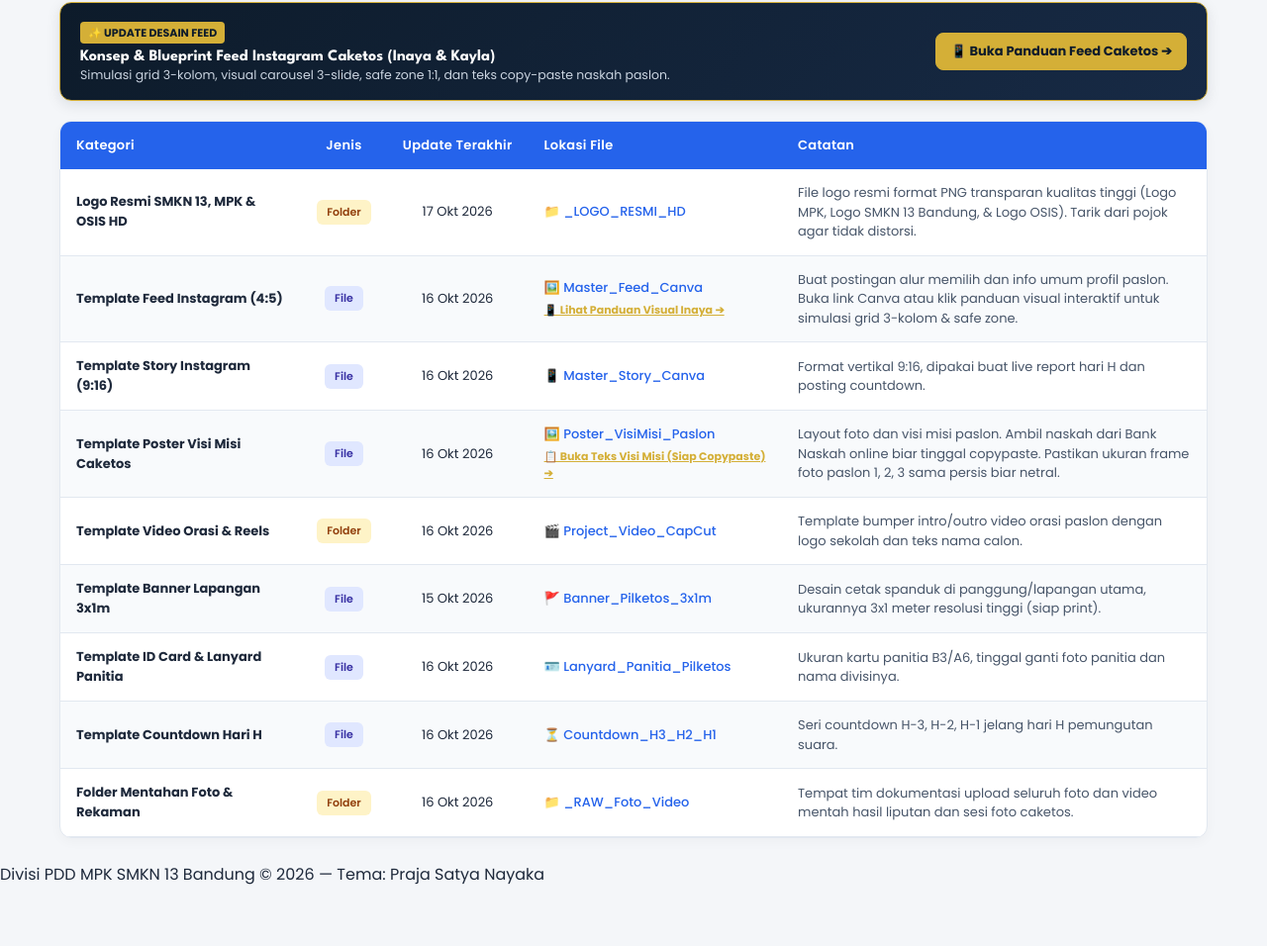
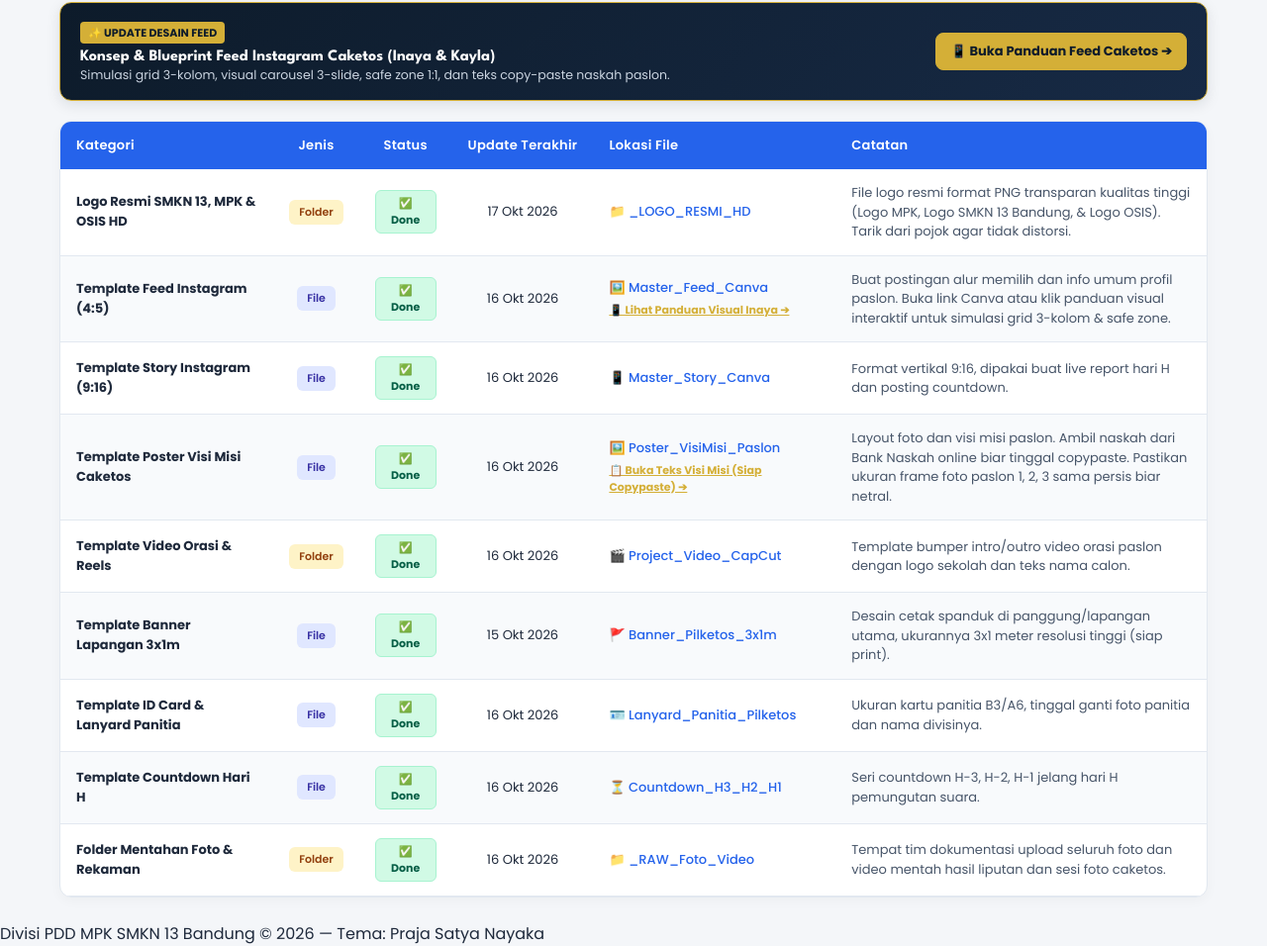
Before and after one commit to davinmaritza/pdd-pilketos-smkn13, a plain HTML site: page template.html in a window 1280 px wide. Shown: the part 413-1369 px from the top of the page at 99% size. Before the commit the page ends 1309 px from the top, so only its background shows below. Drawn offline with Linux system fonts and the light colour scheme.

Commit message:
fix(pilketos): add Status Done column and verify all links in template.html

```diff
--- a/template.html
+++ b/template.html
@@ -1121,7 +1121,10 @@
         </div>
       </div>
       <div class="header-links">
-        <a href="https://drive.google.com/drive/folders/1TgFahFMpVyVFcZElKE9WHOnvSaf-_XjZ?usp=sharing" target="_blank" class="btn-header">
+        <a href="index.html" class="btn-header">
+          🏠 Hub PDD
+        </a>
+        <a href="https://drive.google.com/drive/folders/1TgFahFMpVyVFcZElKE9WHOnvSaf-_XjZ?usp=sharing" target="_blank" rel="noopener noreferrer" class="btn-header">
           📁 Buka Google Drive
         </a>
         <a href="https://canva.com" target="_blank" class="btn-header">
@@ -1210,6 +1213,7 @@
             <tr>
               <th>Kategori</th>
               <th style="text-align: center;">Jenis</th>
+              <th style="text-align: center;">Status</th>
               <th style="text-align: center;">Update Terakhir</th>
               <th>Lokasi File</th>
               <th>Catatan</th>
@@ -1219,70 +1223,79 @@
             <tr>
               <td><strong>Logo Resmi SMKN 13, MPK & OSIS HD</strong></td>
               <td style="text-align: center;"><span class="badge badge-folder">Folder</span></td>
+              <td style="text-align: center;"><span class="badge" style="background: #D1FAE5; color: #065F46; font-weight: 700; font-size: 11px; padding: 4px 10px; border-radius: 6px; border: 1px solid #A7F3D0;">✅ Done</span></td>
               <td style="text-align: center;">17 Okt 2026</td>
-              <td><a href="https://drive.google.com/drive/folders/167m49rdG81UE73WaSt7j0UVUE8Fw6csB" target="_blank" class="file-link">📁 _LOGO_RESMI_HD</a></td>
+              <td><a href="https://drive.google.com/drive/folders/167m49rdG81UE73WaSt7j0UVUE8Fw6csB" target="_blank" rel="noopener noreferrer" class="file-link">📁 _LOGO_RESMI_HD</a></td>
               <td class="note-text">File logo resmi format PNG transparan kualitas tinggi (Logo MPK, Logo SMKN 13 Bandung, & Logo OSIS). Tarik dari pojok agar tidak distorsi.</td>
             </tr>
             <tr>
               <td><strong>Template Feed Instagram (4:5)</strong></td>
               <td style="text-align: center;"><span class="badge badge-file">File</span></td>
+              <td style="text-align: center;"><span class="badge" style="background: #D1FAE5; color: #065F46; font-weight: 700; font-size: 11px; padding: 4px 10px; border-radius: 6px; border: 1px solid #A7F3D0;">✅ Done</span></td>
               <td style="text-align: center;">16 Okt 2026</td>
               <td>
-                <a href="https://drive.google.com/open?id=1ZOP0W9Lb7tFA8_9AFEFAx56IfaQiaKoC" target="_blank" class="file-link">🖼️ Master_Feed_Canva</a><br>
-                <a href="feed-caketos.html" style="font-size: 11px; color: #D4AF37; font-weight: 700; text-decoration: underline; margin-top: 4px; display: inline-block;">📱 Lihat Panduan Visual Inaya ➔</a>
+                <a href="https://drive.google.com/open?id=1ZOP0W9Lb7tFA8_9AFEFAx56IfaQiaKoC" target="_blank" rel="noopener noreferrer" class="file-link">🖼️ Master_Feed_Canva</a><br>
+                <a href="feed-caketos.html" target="_blank" rel="noopener noreferrer" style="font-size: 11px; color: #D4AF37; font-weight: 700; text-decoration: underline; margin-top: 4px; display: inline-block;">📱 Lihat Panduan Visual Inaya ➔</a>
               </td>
               <td class="note-text">Buat postingan alur memilih dan info umum profil paslon. Buka link Canva atau klik panduan visual interaktif untuk simulasi grid 3-kolom & safe zone.</td>
             </tr>
             <tr>
               <td><strong>Template Story Instagram (9:16)</strong></td>
               <td style="text-align: center;"><span class="badge badge-file">File</span></td>
+              <td style="text-align: center;"><span class="badge" style="background: #D1FAE5; color: #065F46; font-weight: 700; font-size: 11px; padding: 4px 10px; border-radius: 6px; border: 1px solid #A7F3D0;">✅ Done</span></td>
               <td style="text-align: center;">16 Okt 2026</td>
-              <td><a href="https://drive.google.com/open?id=1g-aYQxUW_eIiCbCOdQPqqPbn7YsxkLF_" target="_blank" class="file-link">📱 Master_Story_Canva</a></td>
+              <td><a href="https://drive.google.com/open?id=1g-aYQxUW_eIiCbCOdQPqqPbn7YsxkLF_" target="_blank" rel="noopener noreferrer" class="file-link">📱 Master_Story_Canva</a></td>
               <td class="note-text">Format vertikal 9:16, dipakai buat live report hari H dan posting countdown.</td>
             </tr>
             <tr>
               <td><strong>Template Poster Visi Misi Caketos</strong></td>
               <td style="text-align: center;"><span class="badge badge-file">File</span></td>
+              <td style="text-align: center;"><span class="badge" style="background: #D1FAE5; color: #065F46; font-weight: 700; font-size: 11px; padding: 4px 10px; border-radius: 6px; border: 1px solid #A7F3D0;">✅ Done</span></td>
               <td style="text-align: center;">16 Okt 2026</td>
               <td>
-                <a href="https://drive.google.com/open?id=1xY2Vyqf9j97LZ6R5lJ89yIgCleXcnqCV" target="_blank" class="file-link">🖼️ Poster_VisiMisi_Paslon</a><br>
-                <a href="feed-caketos.html#bank-naskah" style="font-size: 11px; color: #D4AF37; font-weight: 700; text-decoration: underline; margin-top: 4px; display: inline-block;">📋 Buka Teks Visi Misi (Siap Copypaste) ➔</a>
+                <a href="https://drive.google.com/open?id=1xY2Vyqf9j97LZ6R5lJ89yIgCleXcnqCV" target="_blank" rel="noopener noreferrer" class="file-link">🖼️ Poster_VisiMisi_Paslon</a><br>
+                <a href="feed-caketos.html#bank-naskah" target="_blank" rel="noopener noreferrer" style="font-size: 11px; color: #D4AF37; font-weight: 700; text-decoration: underline; margin-top: 4px; display: inline-block;">📋 Buka Teks Visi Misi (Siap Copypaste) ➔</a>
               </td>
               <td class="note-text">Layout foto dan visi misi paslon. Ambil naskah dari Bank Naskah online biar tinggal copypaste. Pastikan ukuran frame foto paslon 1, 2, 3 sama persis biar netral.</td>
             </tr>
             <tr>
               <td><strong>Template Video Orasi & Reels</strong></td>
               <td style="text-align: center;"><span class="badge badge-folder">Folder</span></td>
+              <td style="text-align: center;"><span class="badge" style="background: #D1FAE5; color: #065F46; font-weight: 700; font-size: 11px; padding: 4px 10px; border-radius: 6px; border: 1px solid #A7F3D0;">✅ Done</span></td>
               <td style="text-align: center;">16 Okt 2026</td>
-              <td><a href="https://drive.google.com/drive/folders/16n_sxj-L_qduvs2bZcLRmnzAivpU8JOy" target="_blank" class="file-link">🎬 Project_Video_CapCut</a></td>
+              <td><a href="https://drive.google.com/drive/folders/16n_sxj-L_qduvs2bZcLRmnzAivpU8JOy" target="_blank" rel="noopener noreferrer" class="file-link">🎬 Project_Video_CapCut</a></td>
               <td class="note-text">Template bumper intro/outro video orasi paslon dengan logo sekolah dan teks nama calon.</td>
             </tr>
             <tr>
               <td><strong>Template Banner Lapangan 3x1m</strong></td>
               <td style="text-align: center;"><span class="badge badge-file">File</span></td>
+              <td style="text-align: center;"><span class="badge" style="background: #D1FAE5; color: #065F46; font-weight: 700; font-size: 11px; padding: 4px 10px; border-radius: 6px; border: 1px solid #A7F3D0;">✅ Done</span></td>
               <td style="text-align: center;">15 Okt 2026</td>
-              <td><a href="https://drive.google.com/open?id=1PqIlI-DW0e5KvmM1YxD0trdggiz0r1ya" target="_blank" class="file-link">🚩 Banner_Pilketos_3x1m</a></td>
+              <td><a href="https://drive.google.com/open?id=1PqIlI-DW0e5KvmM1YxD0trdggiz0r1ya" target="_blank" rel="noopener noreferrer" class="file-link">🚩 Banner_Pilketos_3x1m</a></td>
               <td class="note-text">Desain cetak spanduk di panggung/lapangan utama, ukurannya 3x1 meter resolusi tinggi (siap print).</td>
             </tr>
             <tr>
               <td><strong>Template ID Card & Lanyard Panitia</strong></td>
               <td style="text-align: center;"><span class="badge badge-file">File</span></td>
+              <td style="text-align: center;"><span class="badge" style="background: #D1FAE5; color: #065F46; font-weight: 700; font-size: 11px; padding: 4px 10px; border-radius: 6px; border: 1px solid #A7F3D0;">✅ Done</span></td>
               <td style="text-align: center;">16 Okt 2026</td>
-              <td><a href="https://drive.google.com/open?id=1mtKA450hz_zKpyUVpU8llTb-vD7RauM0" target="_blank" class="file-link">🪪 Lanyard_Panitia_Pilketos</a></td>
+              <td><a href="https://drive.google.com/open?id=1mtKA450hz_zKpyUVpU8llTb-vD7RauM0" target="_blank" rel="noopener noreferrer" class="file-link">🪪 Lanyard_Panitia_Pilketos</a></td>
               <td class="note-text">Ukuran kartu panitia B3/A6, tinggal ganti foto panitia dan nama divisinya.</td>
             </tr>
             <tr>
               <td><strong>Template Countdown Hari H</strong></td>
               <td style="text-align: center;"><span class="badge badge-file">File</span></td>
+              <td style="text-align: center;"><span class="badge" style="background: #D1FAE5; color: #065F46; font-weight: 700; font-size: 11px; padding: 4px 10px; border-radius: 6px; border: 1px solid #A7F3D0;">✅ Done</span></td>
               <td style="text-align: center;">16 Okt 2026</td>
-              <td><a href="https://drive.google.com/open?id=1ZZvnGL-U1bfQfQJ5C_0drfhlw95AG5z_" target="_blank" class="file-link">⏳ Countdown_H3_H2_H1</a></td>
+              <td><a href="https://drive.google.com/open?id=1ZZvnGL-U1bfQfQJ5C_0drfhlw95AG5z_" target="_blank" rel="noopener noreferrer" class="file-link">⏳ Countdown_H3_H2_H1</a></td>
               <td class="note-text">Seri countdown H-3, H-2, H-1 jelang hari H pemungutan suara.</td>
             </tr>
             <tr>
               <td><strong>Folder Mentahan Foto & Rekaman</strong></td>
               <td style="text-align: center;"><span class="badge badge-folder">Folder</span></td>
+              <td style="text-align: center;"><span class="badge" style="background: #D1FAE5; color: #065F46; font-weight: 700; font-size: 11px; padding: 4px 10px; border-radius: 6px; border: 1px solid #A7F3D0;">✅ Done</span></td>
               <td style="text-align: center;">16 Okt 2026</td>
-              <td><a href="https://drive.google.com/drive/folders/16n_sxj-L_qduvs2bZcLRmnzAivpU8JOy" target="_blank" class="file-link">📁 _RAW_Foto_Video</a></td>
+              <td><a href="https://drive.google.com/drive/folders/16n_sxj-L_qduvs2bZcLRmnzAivpU8JOy" target="_blank" rel="noopener noreferrer" class="file-link">📁 _RAW_Foto_Video</a></td>
               <td class="note-text">Tempat tim dokumentasi upload seluruh foto dan video mentah hasil liputan dan sesi foto caketos.</td>
             </tr>
           </tbody>
```
